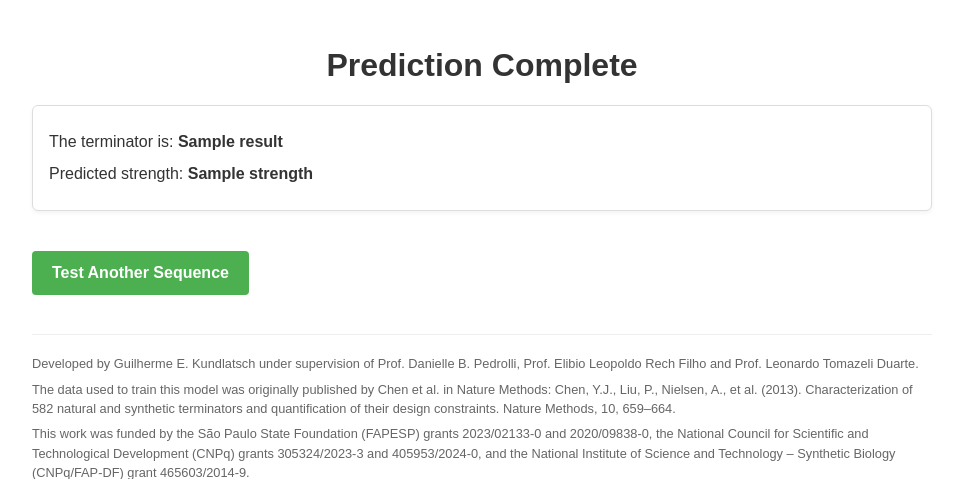
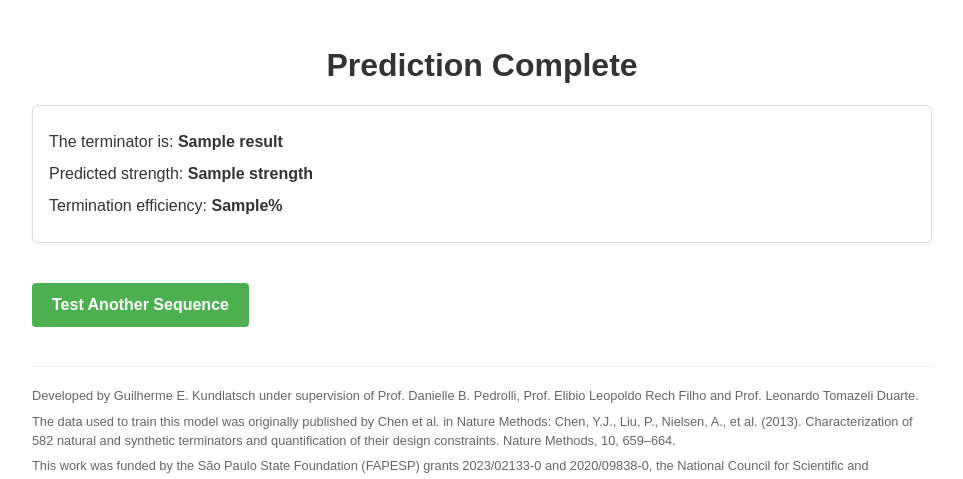
Before and after one commit to gkundlatsch/TerSP-Web, a Flask app: template templates/result.html in a window 1280 px wide. Shown: the top 479 px of the page, without its empty margins (158-1121 px from the left). Run offline with Flask 3, Linux system fonts and the light colour scheme; the template is opened without the code that fills it: most values are stand-ins (such as "Sample title", 1, 10 or a date in 2020); parts of the project's set-up code (start-up, migrations or seed data) failed here and were passed over.

Commit message:
Add termination efficiency display to result template

```diff
--- a/templates/result.html
+++ b/templates/result.html
@@ -55,6 +55,7 @@
     <div class="card">
         <p>The terminator is: <strong>{{ result }}</strong></p>
         <p>Predicted strength: <strong>{{ strength }}</strong></p>
+        <p>Termination efficiency: <strong>{{ termination_efficiency }}%</strong></p>
     </div>
 
     <a href="/" class="button">Test Another Sequence</a>
```
